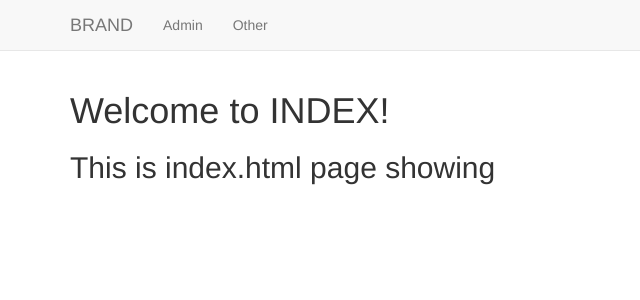
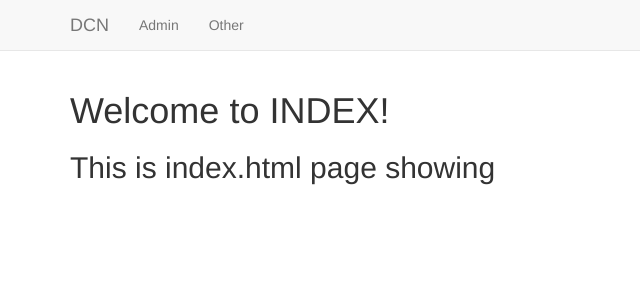
Before and after one commit to sakayco/django-deployment-example, a Django app: page / in a window 1280 px wide. Shown: the top 300 px of the page, without its empty margins (0-640 px from the left). Run offline with Django 3.2, Linux system fonts and the light colour scheme; some libraries are stand-ins or nearby versions.

Commit message:
Update base.html

```diff
--- a/django_level_three/templates/basicapp/base.html
+++ b/django_level_three/templates/basicapp/base.html
@@ -10,7 +10,7 @@
     <nav class="navbar navbar-default navbar-static-top">
       <div class="container">
         <ul class="nav navbar-nav">
-          <li> <a class="navbar-brand" href="{% url 'index' %}">BRAND</a> </li>
+          <li> <a class="navbar-brand" href="{% url 'index' %}">DCN</a> </li>
           <li> <a class="navbar-link" href="{% url 'admin:index' %}">Admin</a> </li>
           <li> <a class="navbar-link" href="{% url 'basicapp:other' %}">Other</a> </li>
         </ul>
```
